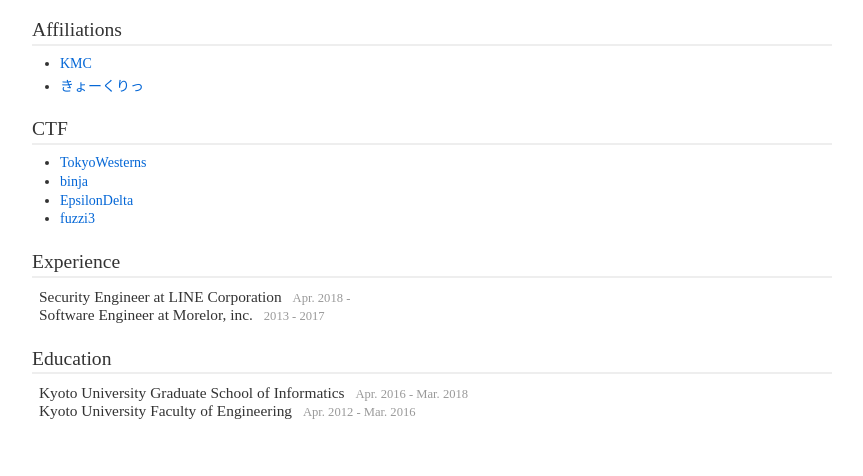
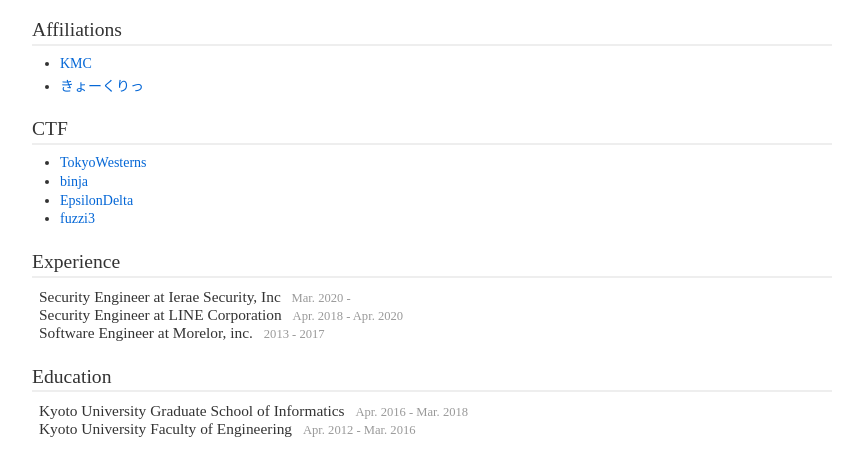
Before and after one commit to tyage/tyage.net, a website: page public/index.html in a window 1280 px wide. Both pictures are taken after a click on the heading "Show more". Shown: the part 162-638 px from the top of the page, without its empty margins (208-1071 px from the left). Drawn offline with Linux system fonts and the light colour scheme.

Commit message:
update job

```diff
--- a/public/index.html
+++ b/public/index.html
@@ -59,8 +59,14 @@
 
         <div class="job">
           <p class="job-title">
+            Security Engineer at Ierae Security, Inc
+            <span class="job-date">Mar. 2020 - </span>
+          </p>
+        </div>
+        <div class="job">
+          <p class="job-title">
             Security Engineer at LINE Corporation
-            <span class="job-date">Apr. 2018 - </span>
+            <span class="job-date">Apr. 2018 - Apr. 2020</span>
           </p>
         </div>
         <div class="job">
```
